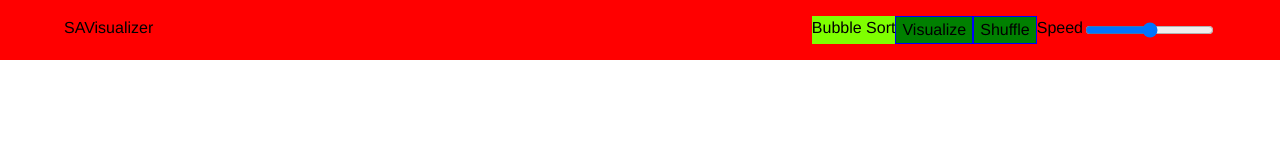
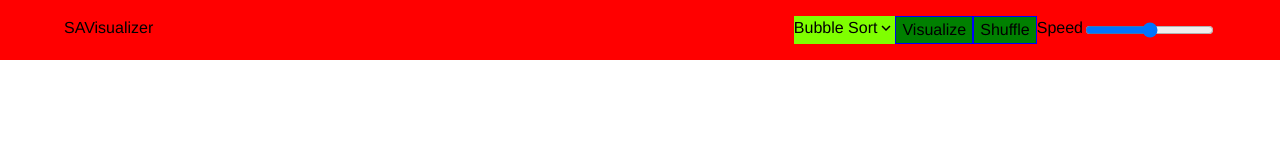
Before and after one commit to Jatinmanav/sorting-algorithm-visualizer, a Vue app: page / in a window 1280 px wide. Shown: the top 160 px of the page. Built offline with nearby package versions, Linux system fonts and the light colour scheme.

Commit message:
add dropdown arrow

```diff
--- /dev/null
+++ b/src/assets/DropdownIcon.vue
@@ -0,0 +1,24 @@
+<template>
+  <svg
+    xmlns="http://www.w3.org/2000/svg"
+    viewBox="0 0 24 24"
+    :fill="fillColor"
+    width="18px"
+    height="18px"
+  >
+    <path d="M0 0h24v24H0V0z" fill="none" />
+    <path d="M7.41 8.59L12 13.17l4.59-4.58L18 10l-6 6-6-6 1.41-1.41z" />
+  </svg>
+</template>
+
+<script>
+export default {
+  name: 'DropdownIcon',
+  props: {
+    fillColor: {
+      type: String,
+      required: true,
+    },
+  },
+};
+</script>
--- a/src/components/DropdownList.vue
+++ b/src/components/DropdownList.vue
@@ -1,7 +1,8 @@
 <template>
   <div class="dropdown-container">
     <div class="dropdown-display" @click="toggleDropdown">
-      {{ selected }}
+      <p>{{ selected }}</p>
+      <DropdownIcon fillColor="#000000" />
     </div>
     <div class="dropdown-items-container" v-if="open">
       <div
@@ -16,6 +17,8 @@
 </template>
 
 <script>
+import DropdownIcon from '../assets/DropdownIcon.vue';
+
 export default {
   name: 'DropdownList',
   data() {
@@ -35,6 +38,9 @@ export default {
       this.open = !this.open;
     },
   },
+  components: {
+    DropdownIcon,
+  },
 };
 </script>
 
@@ -43,6 +49,11 @@ export default {
   background: chartreuse;
 }
 
+.dropdown-display {
+  display: flex;
+  align-items: center;
+}
+
 .dropdown-items-container {
   position: absolute;
 }
```
